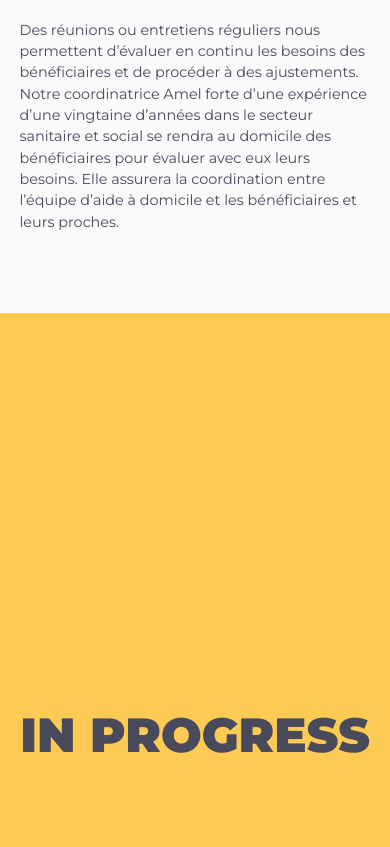
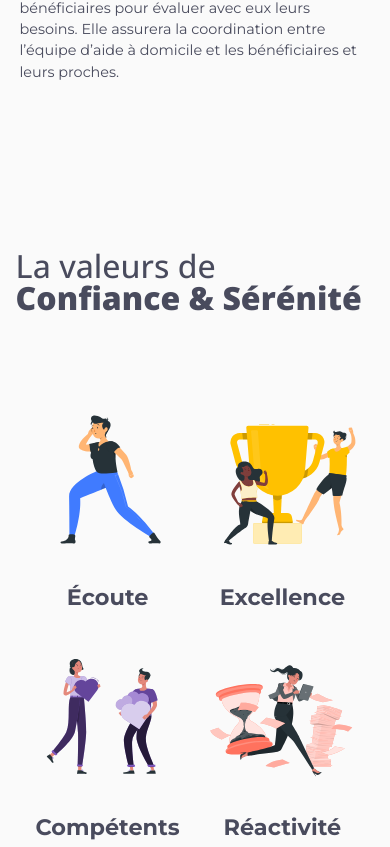
Before and after one commit to anzivinojul/cfse, a SvelteKit app: page / in a window 390 px wide. Shown: the part 3011-3858 px from the top of the page. Built offline with nearby package versions, Linux system fonts and the light colour scheme.

Commit message:
responsive values page

```diff
--- a/src/routes/+page.svelte
+++ b/src/routes/+page.svelte
@@ -10,9 +10,8 @@
 <Landing />
 <Activites />
 <Mission />
-<!--
-    <Values />
--->
+<Values />
+
 <main id="next">
     <h2>IN PROGRESS</h2>
 
--- a/src/routes/components/Landing.svelte
+++ b/src/routes/components/Landing.svelte
@@ -183,7 +183,7 @@
 
                         .hero-point-title {
                             font-family: $font_montserrat;
-                            font-size: 1.8em;
+                            font-size: 1.6em;
                             font-weight: bold;
                             color: $text;
                         }
@@ -191,7 +191,7 @@
                         .hero-point-text {
                             width: 80%;
                             font-family: $font_montserrat;
-                            font-size: 1.1em;
+                            font-size: 1em;
                             font-weight: bold;
                             text-align: center;
                             color: $text;
@@ -239,12 +239,7 @@
 
                         .hero-point {
 
-                            .hero-point-title {
-                                font-size: 1.6em;
-                            }
-
                             .hero-point-text {
-                                font-size: 1em;
                                 width: 75%;
                             }
                         }
--- a/src/routes/components/Mission.svelte
+++ b/src/routes/components/Mission.svelte
@@ -92,7 +92,7 @@
                 .mission-img {
                     width: 80%;
                     height: auto;
-                    min-height: 400px;
+                    min-width: 400px;
                 }
             }
 
--- a/src/routes/components/Values.svelte
+++ b/src/routes/components/Values.svelte
@@ -50,20 +50,19 @@
 
     .container-values {
         width: 100%;
-        height: 100vh;
-        min-height: 100vh;
+        min-height: calc(100vh - 100px);
+        height: auto;
         position: relative;
         display: flex;
         flex-direction: column;
-        padding-top: 100px;
 
         .values-title {
 
             font-family: $font_opensans;
             font-size: 2.8em;
             color: $text;
-            padding-top: 20px;
-            padding-left: 65px;
+            padding-top: 2vh;
+            padding-left: 4vw;
 
             #title_firstline {
                 font-weight: 500;
@@ -82,6 +81,7 @@
             align-items: center;
             width: 100%;
             height: 100%;
+            padding: space(8) 0 space(8) 0;
 
             .values-list {
                 display: flex;
@@ -93,11 +93,13 @@
                     display: flex;
                     flex-direction: column;
                     align-items: center;
-                    gap: space(2);
+                    gap: space(1);
+                    width: 12vw;
 
                     .values-img {
                         height: auto;
-                        width: 250px;
+                        width: 100%;
+                        min-width: 200px;
                     }
 
                     .values-text {
@@ -113,4 +115,110 @@
         }
 
     }
+
+    @media screen and (max-width: 1500px) {
+
+        .container-values {
+
+            .values-title {
+                font-size: 2.4em;
+            }
+
+            .values-hero {
+
+                .values-list {
+
+                    .values-card {
+
+                        .values-text {
+                            font-size: 1.6em;
+                        }
+                    }
+                }
+            }
+        }
+    }
+
+    @media screen and (max-width: $xxl) {
+
+        .container-values {
+
+            height: auto;
+            padding-top: 100px;
+
+            .values-title {
+
+                font-size: 2.2em;
+
+            }
+
+            .values-hero {
+
+                .values-list {
+
+                    .values-card {
+
+                        .values-text {
+                            font-size: 1.4em;
+                        }
+                    }
+                }
+            }
+        }
+    }
+
+    @media screen and (max-width: $l) {
+
+        .container-values {
+
+            padding-top: 70px;
+
+
+            .values-title {
+
+                font-size: 2em;
+
+            }
+
+            .values-hero {
+
+                .values-list {
+
+                    .values-card {
+
+                        .values-text {
+                            font-size: 1.4em;
+                        }
+                    }
+                }
+            }
+
+        }
+    }
+
+    @media screen and (max-width: $m) {
+
+        .container-activities {
+
+            .values-title {
+
+                font-size: 1.8em;
+
+            }
+
+            .values-hero {
+
+                .values-list {
+
+                    .values-card {
+
+                        .values-text {
+                            font-size: 1.2em;
+                        }
+                    }
+                }
+            }
+
+        }
+    }
 </style>
```
